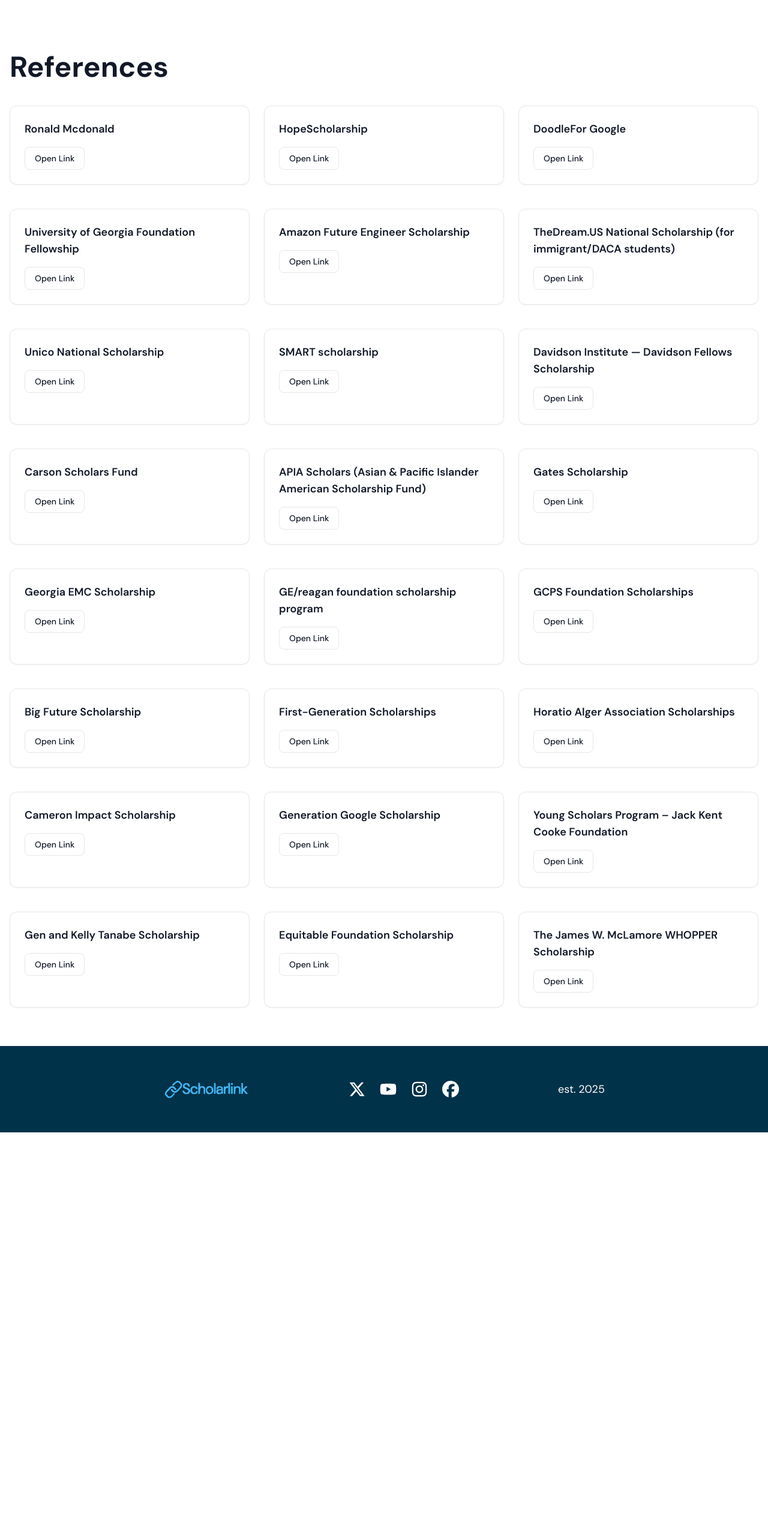
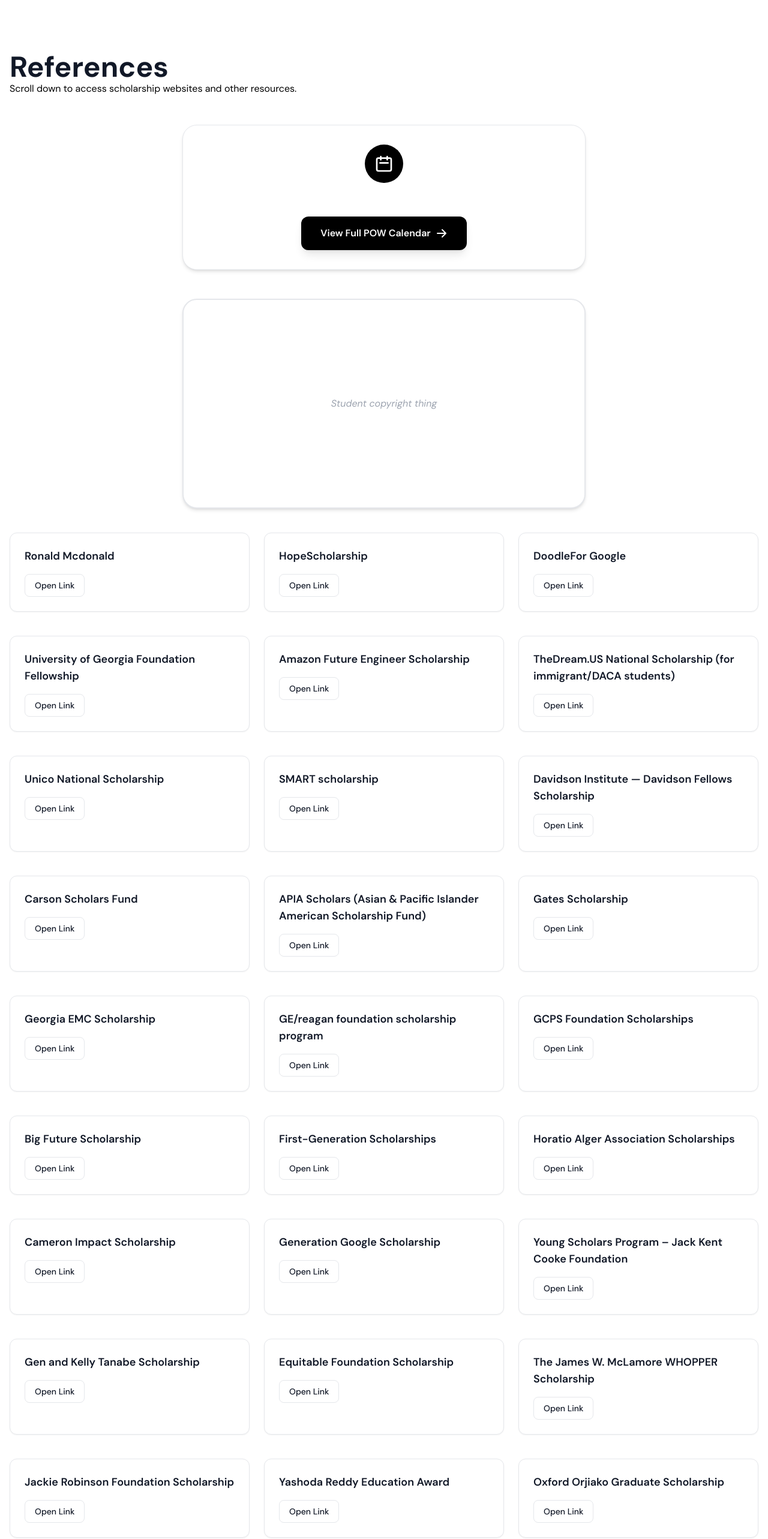
Before and after one commit to girmmy/scholarlink, a React (Create React App) app: page /references in a window 1280 px wide. Shown: the part 160-2726 px from the top of the page at 60% size. Before the commit the page ends 2048 px from the top, so only its background shows below. Built offline with nearby package versions, Linux system fonts and the light colour scheme; no server answers.

Commit message:
references page

```diff
--- a/src/pages/References.jsx
+++ b/src/pages/References.jsx
@@ -11,6 +11,34 @@
          <h1 className="text-4xl md:text-5xl font-bold text-gray-900">
             References
           </h1>
+          <p>Scroll down to access scholarship websites and other resources.</p>
+<div className="max-w-2xl mx-auto mt-12 p-8 border border-gray-200 rounded-3xl bg-white shadow-md text-center">
+  <div className="inline-flex items-center justify-center w-16 h-16 rounded-full bg-black text-white mb-6">
+    <svg xmlns="http://www.w3.org/2000/svg" className="h-8 w-8" fill="none" viewBox="0 0 24 24" stroke="currentColor">
+      <path strokeLinecap="round" strokeLinejoin="round" strokeWidth={2} d="M8 7V3m8 4V3m-9 8h10M5 21h14a2 2 0 002-2V7a2 2 0 00-2-2H5a2 2 0 00-2 2v12a2 2 0 002 2z" />
+    </svg>
+  </div>
+
+<br></br>
+    <a
+    href="http://localhost:5174/calendar"
+    target="_blank"
+    rel="noopener noreferrer"
+    className="mt-8 inline-flex items-center justify-center px-8 py-4 bg-black text-white font-semibold rounded-xl hover:bg-gray-800 transition-all shadow-lg"
+  >
+    View Full POW Calendar
+    <svg xmlns="http://www.w3.org/2000/svg" className="ml-2 h-5 w-5" viewBox="0 0 20 20" fill="currentColor">
+      <path fillRule="evenodd" d="M10.293 3.293a1 1 0 011.414 0l6 6a1 1 0 010 1.414l-6 6a1 1 0 01-1.414-1.414L14.586 11H3a1 1 0 110-2h11.586l-4.293-4.293a1 1 0 010-1.414z" clipRule="evenodd" />
+    </svg>
+  </a>
+</div>
+<div className="max-w-2xl mx-auto mt-12 p-8 border-2 border-gray-200 rounded-3xl bg-white shadow-md min-h-[350px] flex items-center justify-center">
+<p className="text-gray-400 italic">
+Student copyright thing
+</p>
+</div>
+
+
 
 <section className="mt-10 grid gap-6 sm:grid-cols-2 lg:grid-cols-3">
  <div className="border rounded-xl p-6 bg-white shadow-sm">
@@ -417,11 +445,165 @@
     </a>
   </div>
 </section>
+<section className="mt-10 grid gap-6 sm:grid-cols-2 lg:grid-cols-3">
+<div className="border rounded-xl p-6 bg-white shadow-sm">
+    <h2 className="text-lg font-semibold text-gray-900">
+    Jackie Robinson Foundation Scholarship
+</h2>
+    <a
+      href="https://jackierobinson.org/scholarship/"
+     target="_blank"
+      rel="noopener noreferrer"
+      className="mt-4 inline-block px-4 py-2 border rounded-lg text-sm font-medium text-gray-900 hover:bg-gray-50 transition-colors"
+    >
+      Open Link
+    </a>
+  </div>
+
+<div className="border rounded-xl p-6 bg-white shadow-sm">
+    <h2 className="text-lg font-semibold text-gray-900">
+    Yashoda Reddy Education Award
 
 
+    </h2>
+
+    <a
+      href="https://www.atlantawomen.org/what-we-do/grants/"
+
+      target="_blank"
+      rel="noopener noreferrer"
+      className="mt-4 inline-block px-4 py-2 border rounded-lg text-sm font-medium text-gray-900 hover:bg-gray-50 transition-colors"
+    >
+      Open Link
+    </a>
+  </div>
+
+<div className="border rounded-xl p-6 bg-white shadow-sm">
+    <h2 className="text-lg font-semibold text-gray-900">
+ Oxford Orjiako Graduate Scholarship
 
 
+    </h2>
 
+    <a
+      href="https://www.sbs.ox.ac.uk/oxford-experience/scholarships-and-funding/oxford-orjiako-graduate-scholarship"
+
+      target="_blank"
+      rel="noopener noreferrer"
+      className="mt-4 inline-block px-4 py-2 border rounded-lg text-sm font-medium text-gray-900 hover:bg-gray-50 transition-colors"
+    >
+      Open Link
+    </a>
+  </div>
+</section>
+<section className="mt-10 grid gap-6 sm:grid-cols-2 lg:grid-cols-3">
+<div className="border rounded-xl p-6 bg-white shadow-sm">
+    <h2 className="text-lg font-semibold text-gray-900">
+    Jefferson Scholarship
+
+</h2>
+    <a
+      href="https://www.jeffersonscholars.org/scholarships"
+     target="_blank"
+      rel="noopener noreferrer"
+      className="mt-4 inline-block px-4 py-2 border rounded-lg text-sm font-medium text-gray-900 hover:bg-gray-50 transition-colors"
+    >
+      Open Link
+    </a>
+  </div>
+
+<div className="border rounded-xl p-6 bg-white shadow-sm">
+    <h2 className="text-lg font-semibold text-gray-900">
+    Georgia Promise Scholarship
+
+</h2>
+    <a
+      href="https://mygeorgiapromise.org/"
+     target="_blank"
+      rel="noopener noreferrer"
+      className="mt-4 inline-block px-4 py-2 border rounded-lg text-sm font-medium text-gray-900 hover:bg-gray-50 transition-colors"
+    >
+      Open Link
+    </a>
+  </div>
+
+<div className="border rounded-xl p-6 bg-white shadow-sm">
+    <h2 className="text-lg font-semibold text-gray-900">
+  Elks National Foundation Most Valuable Student Scholarship
+</h2>
+    <a
+      href="https://www.elks.org/scholars/scholarships/mvs.cfm/"
+     target="_blank"
+      rel="noopener noreferrer"
+      className="mt-4 inline-block px-4 py-2 border rounded-lg text-sm font-medium text-gray-900 hover:bg-gray-50 transition-colors"
+    >
+      Open Link
+    </a>
+  </div>
+</section>
+<section className="mt-10 grid gap-6 sm:grid-cols-2 lg:grid-cols-3">
+<div className="border rounded-xl p-6 bg-white shadow-sm">
+    <h2 className="text-lg font-semibold text-gray-900">
+   Coca Cola Scholars Program
+</h2>
+    <a
+      href=" https://www.coca-colascholarsfoundation.org/apply/"
+     target="_blank"
+      rel="noopener noreferrer"
+      className="mt-4 inline-block px-4 py-2 border rounded-lg text-sm font-medium text-gray-900 hover:bg-gray-50 transition-colors"
+    >
+      Open Link
+    </a>
+  </div>
+
+<div className="border rounded-xl p-6 bg-white shadow-sm">
+    <h2 className="text-lg font-semibold text-gray-900">
+   Hispanic Scholarship Fund
+
+</h2>
+    <a
+      href="https://www.hsf.net/"
+     target="_blank"
+      rel="noopener noreferrer"
+      className="mt-4 inline-block px-4 py-2 border rounded-lg text-sm font-medium text-gray-900 hover:bg-gray-50 transition-colors"
+    >
+      Open Link
+    </a>
+  </div>
+
+<div className="border rounded-xl p-6 bg-white shadow-sm">
+    <h2 className="text-lg font-semibold text-gray-900">
+   Dell scholars program
+
+
+</h2>
+    <a
+      href="https://www.dellscholars.org/"
+     target="_blank"
+      rel="noopener noreferrer"
+      className="mt-4 inline-block px-4 py-2 border rounded-lg text-sm font-medium text-gray-900 hover:bg-gray-50 transition-colors"
+    >
+      Open Link
+    </a>
+  </div>
+</section>
+<section className="mt-10 grid gap-6 sm:grid-cols-2 lg:grid-cols-3">
+<div className="border rounded-xl p-6 bg-white shadow-sm">
+    <h2 className="text-lg font-semibold text-gray-900">
+  Burger King Scholars Program
+
+</h2>
+    <a
+      href="https://www.burgerkingfoundation.org/programs/burger-king-sm-scholars
+"
+     target="_blank"
+      rel="noopener noreferrer"
+      className="mt-4 inline-block px-4 py-2 border rounded-lg text-sm font-medium text-gray-900 hover:bg-gray-50 transition-colors"
+    >
+      Open Link
+    </a>
+  </div>
+</section>
 
 
 
```
